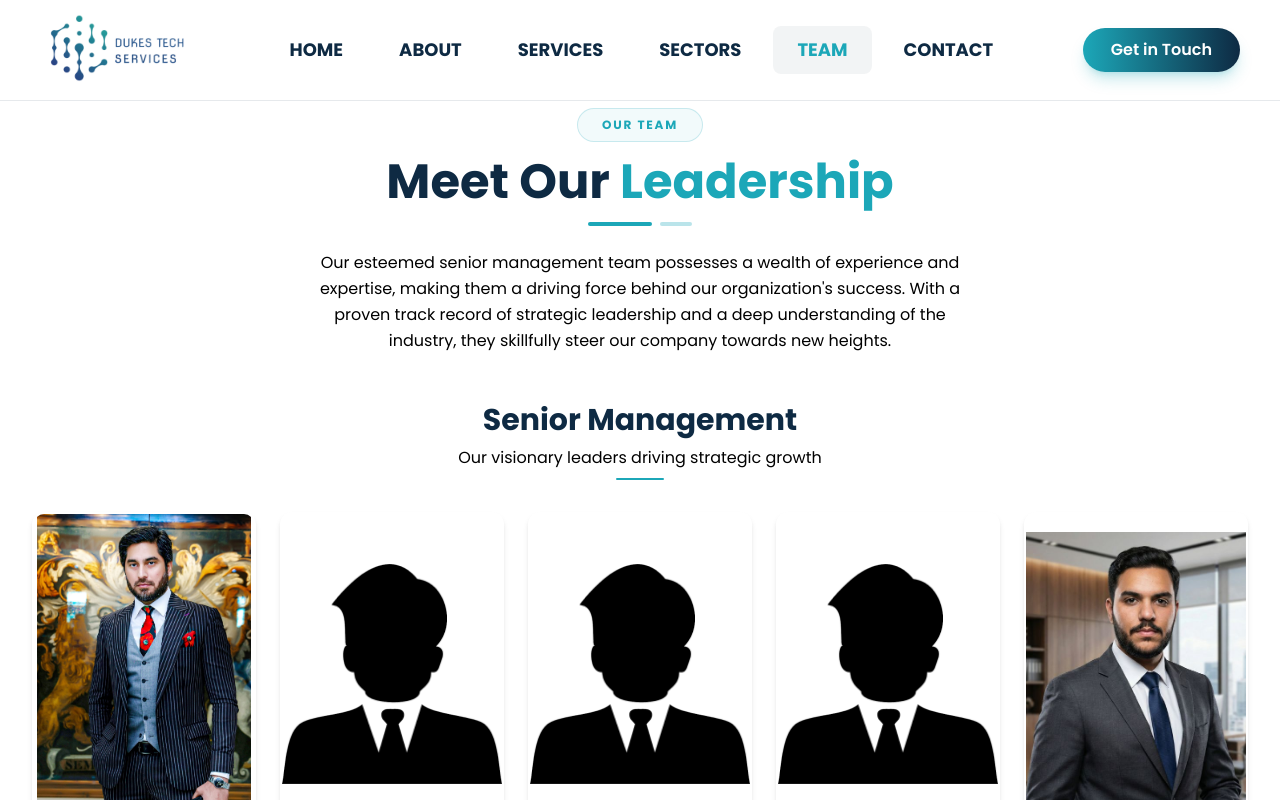
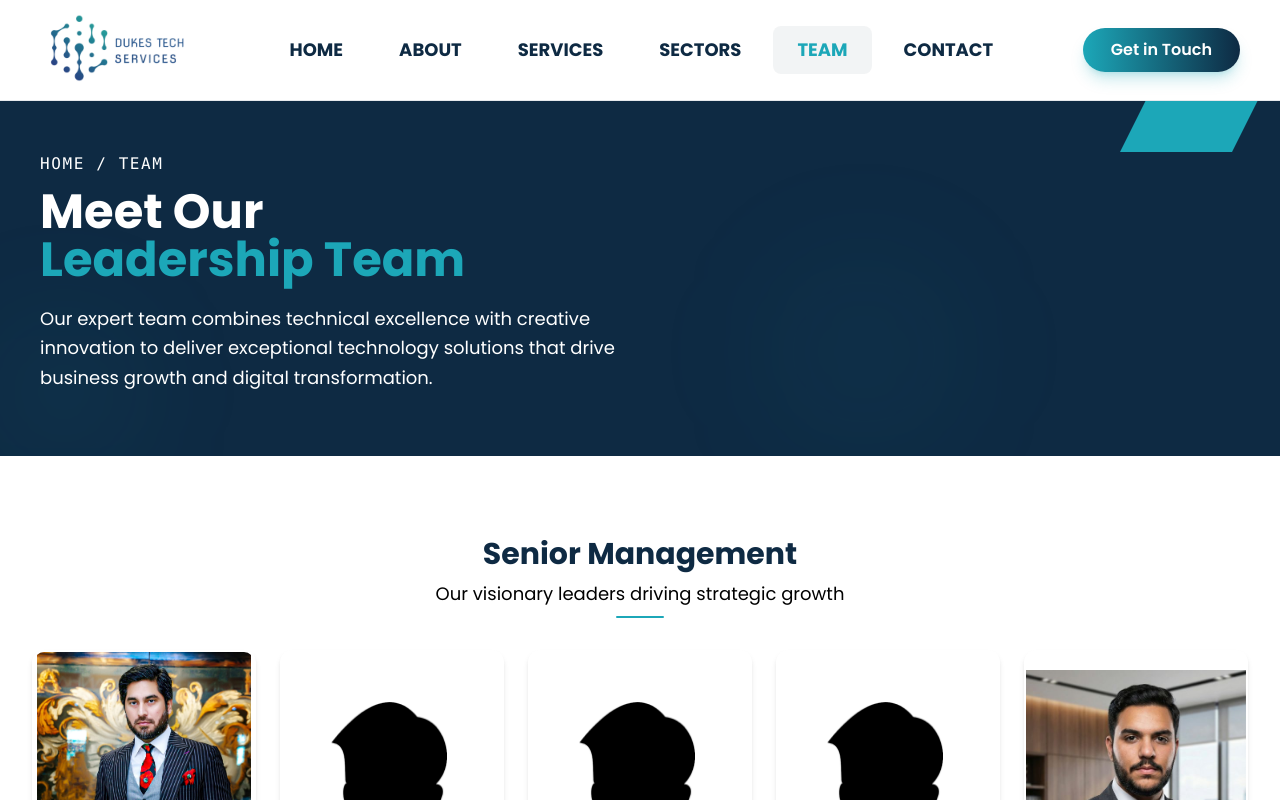
Before and after one commit to Khadija-Bilal244/Dukes-Tech-Services, a React (Vite) app: page /team in a window 1280 px wide. Shown: the top 800 px of the page. Built offline with nearby package versions, Linux system fonts and the light colour scheme.

Commit message:
Team and Sectors page updated

```diff
--- a/src/pages/Contact.jsx
+++ b/src/pages/Contact.jsx
@@ -12,7 +12,7 @@ export default function Contact() {
       />
 
       {/* Hero Section */}
-      <section className="mt-9 relative bg-[#0E2A43] overflow-hidden">
+      <section className="mt-14 relative bg-[#0E2A43] overflow-hidden">
         <div className="absolute top-0 right-0 w-40 h-24 bg-[#1CA7B8]" style={{ clipPath: "polygon(30% 0, 100% 0, 70% 100%, 0 100%)" }} />
         <div className="absolute bottom-0 left-0 w-32 h-32 bg-[#1CA7B8]/10 rounded-full blur-3xl" />
         <div className="absolute top-1/2 right-1/4 w-48 h-48 bg-[#1CA7B8]/5 rounded-full blur-3xl" />
--- a/src/pages/Sectors.jsx
+++ b/src/pages/Sectors.jsx
@@ -1,5 +1,7 @@
+
 import Seo from "../components/Seo.jsx";
 import SectorsSection from "../components/Sectors.jsx";
+
 export default function Sectors() {
   return (
     <>
@@ -8,6 +10,26 @@ export default function Sectors() {
         description="Industries and sectors Dukes Tech Services supports across web, design, and infrastructure projects."
         path="/sectors"
       />
+
+      {/* Hero Section */}
+      <section className="mt-14 relative bg-[#0E2A43] overflow-hidden">
+        <div className="absolute top-0 right-0 w-40 h-24 bg-[#1CA7B8]" style={{ clipPath: "polygon(30% 0, 100% 0, 70% 100%, 0 100%)" }} />
+        <div className="absolute bottom-0 left-0 w-32 h-32 bg-[#1CA7B8]/10 rounded-full blur-3xl" />
+        <div className="absolute top-1/2 right-1/4 w-48 h-48 bg-[#1CA7B8]/5 rounded-full blur-3xl" />
+
+        <div className="max-w-7xl mx-auto px-6 lg:px-10 pt-24 pb-16 relative z-10">
+          <p className="font-mono text-base uppercase tracking-widest text-white mb-3">Home / Sectors</p>
+          <h1 className="font-sans text-4xl lg:text-5xl font-bold text-white">
+            Industries We <br />
+            <span className="text-[#1CA7B8]">Serve</span>
+          </h1>
+          <p className="mt-5 text-white max-w-xl font-sans text-lg leading-relaxed">
+            Dukes Tech Services partners with diverse industries, delivering tailored technology solutions
+            that drive growth, streamline operations, and empower businesses to thrive in the digital age.
+          </p>
+        </div>
+      </section>
+
       <SectorsSection />
     </>
   );
--- a/src/pages/Team.jsx
+++ b/src/pages/Team.jsx
@@ -185,7 +185,7 @@ export default function Team() {
     {
       title: "Design & Marketing",
       description: "Creative minds shaping visual and digital experiences",
-      cols: 5, // Changed to 5 columns
+      cols: 5,
       members: [
         { id: 10, img: team7, name: "Zainab Waris", role: "Graphic Designer / Commercial Analyst" },
         { id: 11, img: team7, name: "Ayesha Usman", role: "Graphic Designer / Commercial Analyst" },
@@ -233,29 +233,28 @@ export default function Team() {
         </script>
       </Helmet>
 
+      {/* Hero Section */}
+      <section className="mt-14 relative bg-[#0E2A43] overflow-hidden">
+        <div className="absolute top-0 right-0 w-40 h-24 bg-[#1CA7B8]" style={{ clipPath: "polygon(30% 0, 100% 0, 70% 100%, 0 100%)" }} />
+        <div className="absolute bottom-0 left-0 w-32 h-32 bg-[#1CA7B8]/10 rounded-full blur-3xl" />
+        <div className="absolute top-1/2 right-1/4 w-48 h-48 bg-[#1CA7B8]/5 rounded-full blur-3xl" />
+
+        <div className="max-w-7xl mx-auto px-6 lg:px-10 pt-24 pb-16 relative z-10">
+          <p className="font-mono text-base uppercase tracking-widest text-white mb-3">Home / Team</p>
+          <h1 className="font-sans text-4xl lg:text-5xl font-bold text-white">
+            Meet Our <br />
+            <span className="text-[#1CA7B8]">Leadership Team</span>
+          </h1>
+          <p className="mt-5 text-white max-w-xl font-sans text-lg leading-relaxed">
+            Our expert team combines technical excellence with creative innovation to deliver
+            exceptional technology solutions that drive business growth and digital transformation.
+          </p>
+        </div>
+      </section>
+
       {/* Team Section */}
-      <section id="team" className="bg-white py-16 sm:py-20 mt-7">
+      <section id="team" className="bg-white py-16 sm:py-20">
         <div className="max-w-7xl mx-auto px-4 sm:px-6 lg:px-8">
-          {/* Header */}
-          <div className="text-center mb-12">
-            <span className="inline-block rounded-full bg-[#F2FAFB] px-6 py-2 text-xs font-bold uppercase tracking-[0.15em] text-[#1CA7B8] font-sans border border-[#1CA7B8]/20">
-              Our Team
-            </span>
-            <h1 className="mt-4 font-sans text-3xl font-bold text-[#0E2A43] sm:text-4xl md:text-5xl">
-              Meet Our <span className="text-[#1CA7B8]">Leadership</span>
-            </h1>
-            <div className="flex justify-center gap-2 mt-4">
-              <span className="inline-block h-1 w-16 rounded-full bg-[#1CA7B8]" />
-              <span className="inline-block h-1 w-8 rounded-full bg-[#1CA7B8]/30" />
-            </div>
-            <p className="mt-6 text-[black] max-w-2xl mx-auto font-sans text-base leading-relaxed">
-              Our esteemed senior management team possesses a wealth of experience and expertise,
-              making them a driving force behind our organization's success. With a proven track
-              record of strategic leadership and a deep understanding of the industry, they skillfully
-              steer our company towards new heights.
-            </p>
-          </div>
-
           {/* Categories with dynamic grid columns */}
           {categories.map((category, catIndex) => (
             <div key={catIndex} className="mb-12 last:mb-0">
@@ -263,7 +262,7 @@ export default function Team() {
                 <h2 className="font-sans text-2xl font-bold text-[#0E2A43] sm:text-3xl">
                   {category.title}
                 </h2>
-                <p className="mt-2 font-sans text-base text-[black]">
+                <p className="mt-2 font-sans text-lg text-black">
                   {category.description}
                 </p>
                 <div className="flex justify-center gap-2 mt-2">
```
